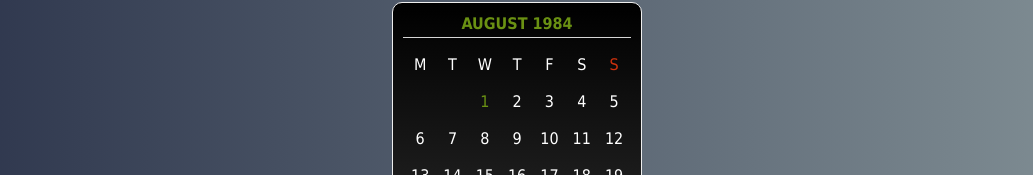
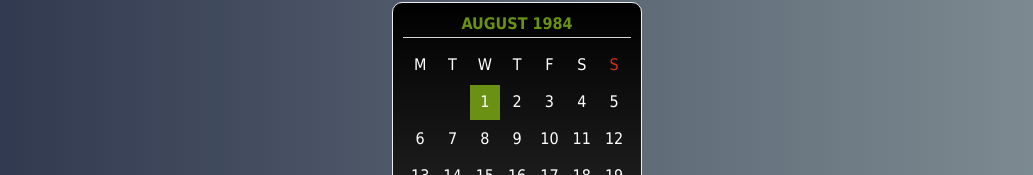
Before and after one commit to Volof/09042017_Calendar, a website: page src/index.html in a window 1280 px wide. In both pictures the pointer is over the element 607 px from the left and 360 px from the top of the page. Shown: the part 258-433 px from the top of the page, without its empty margins (123-1156 px from the left). Drawn offline with nearby package versions, Linux system fonts and the light colour scheme; files that its build step writes are made by us from their sources.

Commit message:
fix_cursor+hover

```diff
--- a/src/css/main.less
+++ b/src/css/main.less
@@ -26,6 +26,7 @@ body{
   font-family: Tahoma, sans-serif;
   text-transform: uppercase;
   color: #ffffff;
+  cursor: default;
   background-image: linear-gradient(#000, #2c2c2c);
 }
 
@@ -60,8 +61,12 @@ body{
   display: table-cell;
   vertical-align: inherit;
 }
+#calendar-dates > table > tr > td.td_num:hover {
+  color: #ffffff;
+  background: #6a9113 ;
+}
 #calendar-dates > table > tr > td:hover{
-  color: #6a9113;
+  //color: #6a9113;
 }
 #calendar-dates > table > tr > td.selected {
   color: #6a9113;
```
